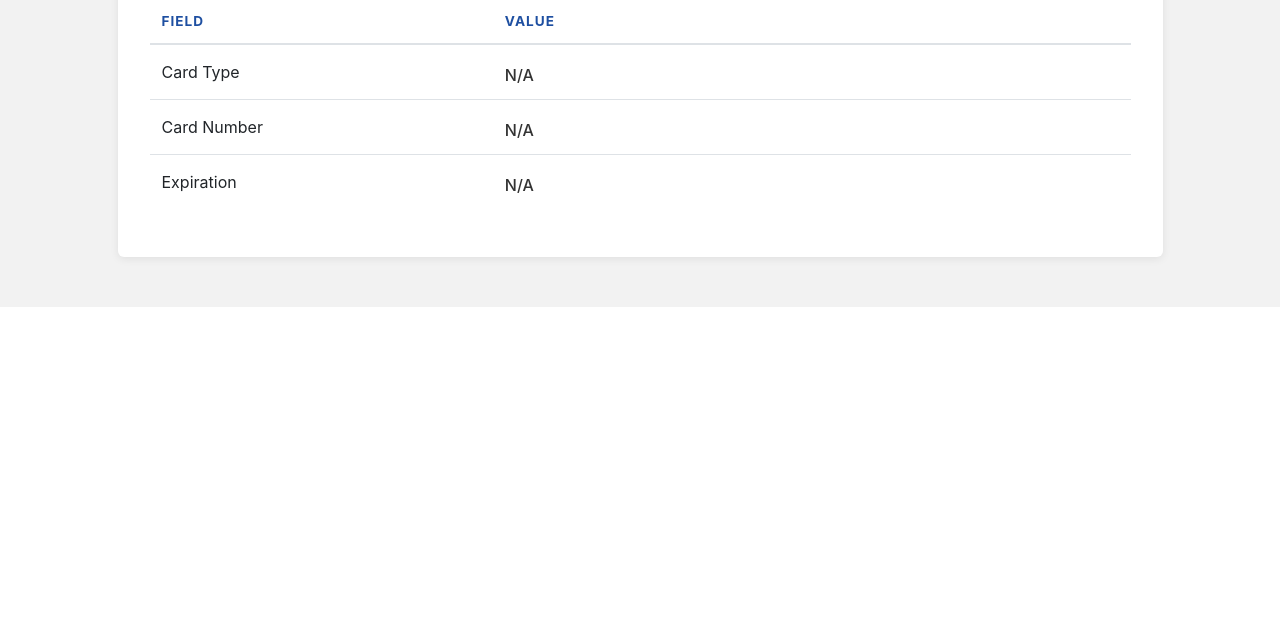
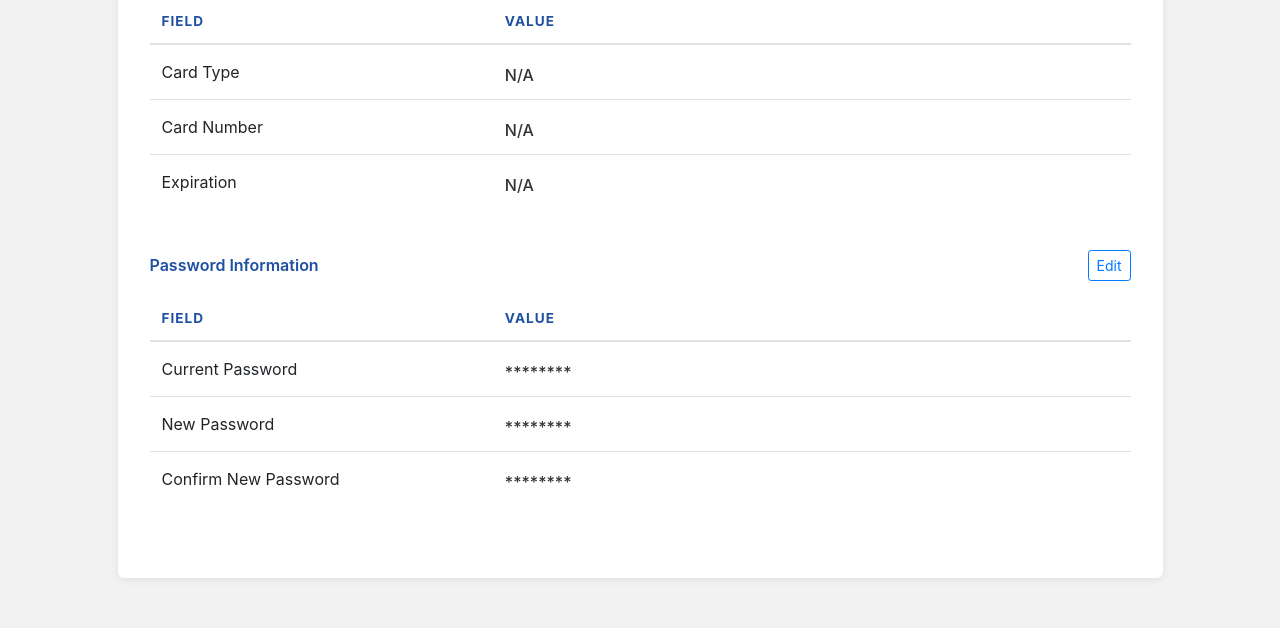
Before and after one commit to Unknowncoder2003/brain_not_found-431w-project, a Flask app: page /profile in a window 1280 px wide. Shown: the part 1116-1744 px from the top of the page. Before the commit the page ends 1423 px from the top, so only its background shows below. Run offline with Flask 3, Linux system fonts and the light colour scheme; a user stored in the database is signed in; data comes from the database, SQL or seed files in the repository; parts of the project's set-up code (start-up, migrations or seed data) failed here and were passed over; some libraries are stand-ins or nearby versions.

Commit message:
added profile.html and let it display the information that already exist in the database

```diff
--- a/app.py
+++ b/app.py
@@ -703,6 +703,7 @@ def profile():
     edit_basic = edit == "basic"
     edit_address = edit == "address"
     edit_card = edit == "card"
+    edit_password = edit == "password"
 
     connection = get_connection()
     connection.row_factory = sql.Row
@@ -729,6 +730,19 @@ def profile():
     """, (user_email,))
 
     user = cursor.fetchone()
+
+    if user:
+        user = dict(user)
+
+        card_number = user.get('card_number')
+        if card_number:
+            card_number = str(card_number)
+            if len(card_number) > 4:
+                user['masked_card_number'] = '*' * (len(card_number) - 4) + card_number[-4:]
+            else:
+                user['masked_card_number'] = card_number
+        else:
+            user['masked_card_number'] = None
     print("DEBUG user =", dict(user) if user else None)
     connection.close()
 
@@ -737,7 +751,8 @@ def profile():
         user=user,
         edit_basic=edit_basic,
         edit_address=edit_address,
-        edit_card=edit_card
+        edit_card=edit_card,
+        edit_password=edit_password
     )
 
 @app.route('/profile/update_basic', methods=['POST'])
@@ -860,6 +875,62 @@ def update_card():
 
     return redirect('/profile')
 
+@app.route('/profile/update_password', methods=['POST'])
+def update_password():
+    user_email = session.get('email')
+    if not user_email:
+        return redirect(url_for('authenticate'))
+
+    old_password = request.form.get('old_password', '').strip()
+    new_password = request.form.get('new_password', '').strip()
+    confirm_new_password = request.form.get('confirm_new_password', '').strip()
+
+    if not old_password or not new_password or not confirm_new_password:
+        return redirect('/profile?edit=password')
+
+    if new_password != confirm_new_password:
+        return redirect('/profile?edit=password')
+
+    connection = get_connection()
+    cursor = connection.cursor()
+
+    cursor.execute("""
+        SELECT password, salt
+        FROM Users
+        WHERE email = ?
+    """, (user_email,))
+    result = cursor.fetchone()
+
+    if not result:
+        connection.close()
+        return redirect(url_for('authenticate'))
+
+    stored_hash = result[0]
+    stored_salt = result[1]
+
+    old_password_hash = hashlib.sha256(
+        (old_password + stored_salt).encode('utf-8')
+    ).hexdigest()
+
+    if old_password_hash != stored_hash:
+        connection.close()
+        return redirect('/profile?edit=password')
+
+    new_salt = secrets.token_urlsafe(16)
+    new_password_hash = hashlib.sha256(
+        (new_password + new_salt).encode('utf-8')
+    ).hexdigest()
+
+    cursor.execute("""
+        UPDATE Users
+        SET password = ?, salt = ?
+        WHERE email = ?
+    """, (new_password_hash, new_salt, user_email))
+
+    connection.commit()
+    connection.close()
+
+    return redirect('/profile')
 
 def generate_address_id():
     return uuid.uuid4().hex[:24]
--- a/templates/profile.html
+++ b/templates/profile.html
@@ -118,7 +118,7 @@
                     </a>
                 </li>
                                 <li class="nav-item">
-                    <a class="nav-link" href="/support">Contact HelpDesk</a>
+                    <a class="nav-link" href="/helpdesk">Contact HelpDesk</a>
                 </li>
             </ul>
 
@@ -377,7 +377,7 @@
                                            value="{{ user['card_number'] if user and user['card_number'] else '' }}">
                                 {% else %}
                                     <div class="readonly-value">
-                                        {{ user['card_number'] if user and user['card_number'] else 'N/A' }}
+                                        {{ user['masked_card_number'] if user and user['masked_card_number'] else 'N/A' }}
                                     </div>
                                 {% endif %}
                             </td>
@@ -410,6 +410,78 @@
                 {% endif %}
             </form>
 
+            <!-- Password Information -->
+            <div class="section-subtitle">
+                <span>Password Information</span>
+                {% if not edit_password %}
+                    <a href="/profile?edit=password" class="btn btn-sm btn-outline-primary">Edit</a>
+                {% endif %}
+            </div>
+
+            <form method="POST" action="/profile/update_password">
+                <div class="table-responsive mb-4">
+                    <table class="table table-hover profile-table">
+                        <thead>
+                        <tr>
+                            <th style="width: 35%;">Field</th>
+                            <th style="width: 65%;">Value</th>
+                        </tr>
+                        </thead>
+                        <tbody>
+                        <tr>
+                            <td>Current Password</td>
+                            <td>
+                                {% if edit_password %}
+                                    <input type="password"
+                                           class="form-control form-control-sm-custom"
+                                           name="old_password"
+                                           placeholder="Enter current password"
+                                           required>
+                                {% else %}
+                                    <div class="readonly-value">********</div>
+                                {% endif %}
+                            </td>
+                        </tr>
+                        <tr>
+                            <td>New Password</td>
+                            <td>
+                                {% if edit_password %}
+                                    <input type="password"
+                                           class="form-control form-control-sm-custom"
+                                           name="new_password"
+                                           placeholder="Enter new password"
+                                           required>
+                                {% else %}
+                                    <div class="readonly-value">********</div>
+                                {% endif %}
+                            </td>
+                        </tr>
+                        <tr>
+                            <td>Confirm New Password</td>
+                            <td>
+                                {% if edit_password %}
+                                    <input type="password"
+                                           class="form-control form-control-sm-custom"
+                                           name="confirm_new_password"
+                                           placeholder="Re-enter new password"
+                                           required>
+                                {% else %}
+                                    <div class="readonly-value">********</div>
+                                {% endif %}
+                            </td>
+                        </tr>
+                        </tbody>
+                    </table>
+                </div>
+
+                {% if edit_password %}
+                    <div class="section-actions">
+                        <button type="submit" class="btn btn-success">Save</button>
+                        <a href="/profile" class="btn btn-secondary">Cancel</a>
+                    </div>
+                {% endif %}
+            </form>
+
         </div>
     </div>
 </div>
```
